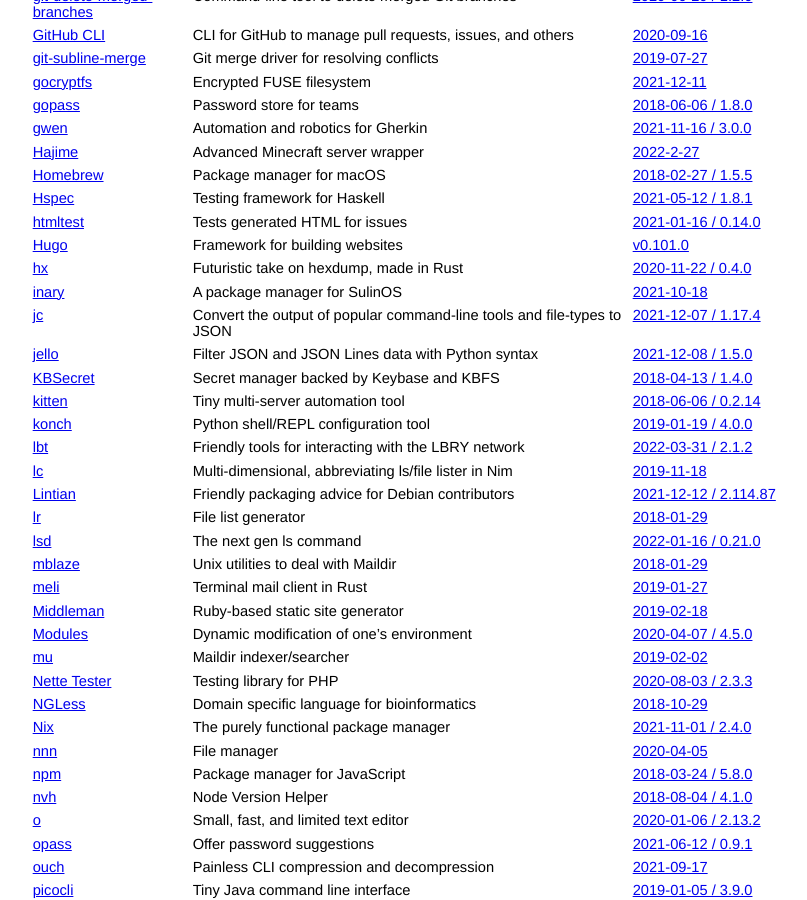
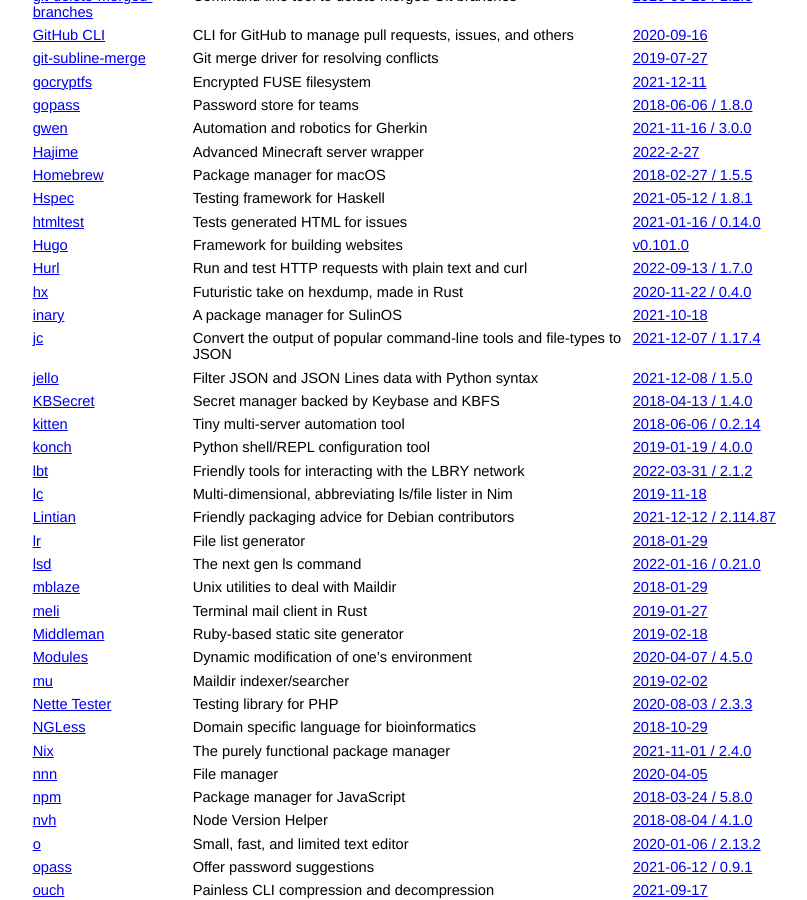
Before and after one commit to jcs/no_color, a Jekyll site: the page built from index.md, in a window 1280 px wide and 900 px high, scrolled down 3269 px. Shown: the whole window, without its empty margins (211-1018 px from the left). Built offline with Jekyll 4.4.1, drawn with Linux system fonts in a browser that asks for light colours; our own code applies the rules of GitHub Pages for plain Markdown files.

Commit message:
Add Hurl 1.7.0 (#196)

```diff
--- a/index.md
+++ b/index.md
@@ -182,6 +182,7 @@ color via `NO_COLOR`.
 | [Hspec](https://hspec.github.io/) | Testing framework for Haskell | [2021-05-12 / 1.8.1](https://github.com/hspec/hspec/blob/main/CHANGES.markdown#changes-in-281) |
 | [htmltest](https://github.com/wjdp/htmltest) | Tests generated HTML for issues | [2021-01-16 / 0.14.0](https://github.com/wjdp/htmltest/releases/tag/v0.14.0) |
 | [Hugo](https://github.com/gohugoio/hugo) | Framework for building websites | [v0.101.0](https://github.com/gohugoio/hugo/releases/tag/v0.101.0) |
+| [Hurl](https://hurl.dev) | Run and test HTTP requests with plain text and curl | [2022-09-13 / 1.7.0](https://github.com/Orange-OpenSource/hurl/releases/tag/1.7.0) |
 | [hx](https://github.com/sitkevij/hex) | Futuristic take on hexdump, made in Rust | [2020-11-22 / 0.4.0](https://github.com/sitkevij/hex/releases/tag/v0.4.0) |
 | [inary](https://gitlab.com/sulinos/devel/inary) | A package manager for SulinOS | [2021-10-18](https://gitlab.com/sulinos/devel/inary/-/commit/29cbfcd8a8b50683d6726fd7b060af005d1b9c80)
 | [jc](https://github.com/kellyjonbrazil/jc) | Convert the output of popular command-line tools and file-types to JSON | [2021-12-07 / 1.17.4](https://github.com/kellyjonbrazil/jc/releases/tag/v1.17.4) |
```
